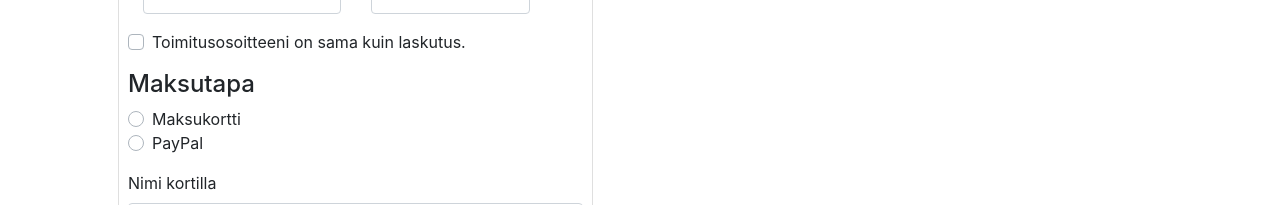
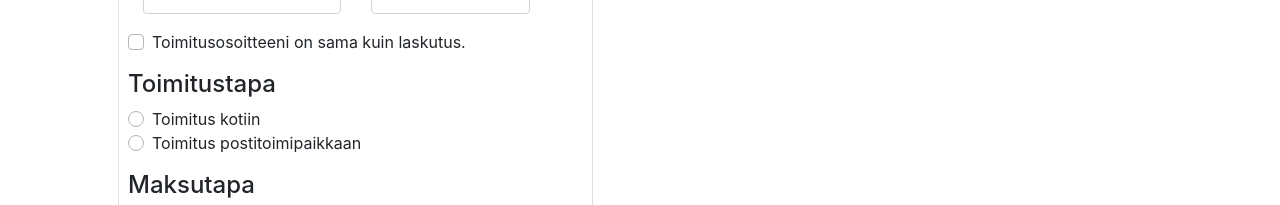
Before and after one commit to Steellow/astiakauppa, a React (Create React App) app in the folder frontend/: page /checkout in a window 1280 px wide. Shown: the part 726-931 px from the top of the page. Built offline with nearby package versions, Linux system fonts and the light colour scheme; no server answers.

Commit message:
toimitustapa

```diff
--- a/frontend/src/pages/CheckOutPage.jsx
+++ b/frontend/src/pages/CheckOutPage.jsx
@@ -78,9 +78,24 @@ export default function CheckOutPage(item) {
                       </div>
                     </div>
 
+                  {/* Toimitustapa */}
+                  <div class="form-group">
+                  <h4>Toimitustapa</h4>
+
+                    <div class="form-group">
+                        <div class="custom-control custom-radio">
+                            <input id="toimitusKotiin" name="toimitusTapa" type="radio" class="custom-control-input"  required=""/>
+                            <label class="custom-control-label" for="toimitusKotiin">Toimitus kotiin</label>
+                        </div>
+                        <div class="custom-control custom-radio">
+                            <input id="postitoimiPaikka" name="toimitusTapa" type="radio" class="custom-control-input" required=""/>
+                            <label class="custom-control-label" for="postitoimiPaikka">Toimitus postitoimipaikkaan</label>
+                        </div>
+                    </div>
+
                   {/* Maksutapa */}
 
-                  <div class="form-group">
+
                     <h4>Maksutapa</h4>
 
                     <div class="form-group">
```
